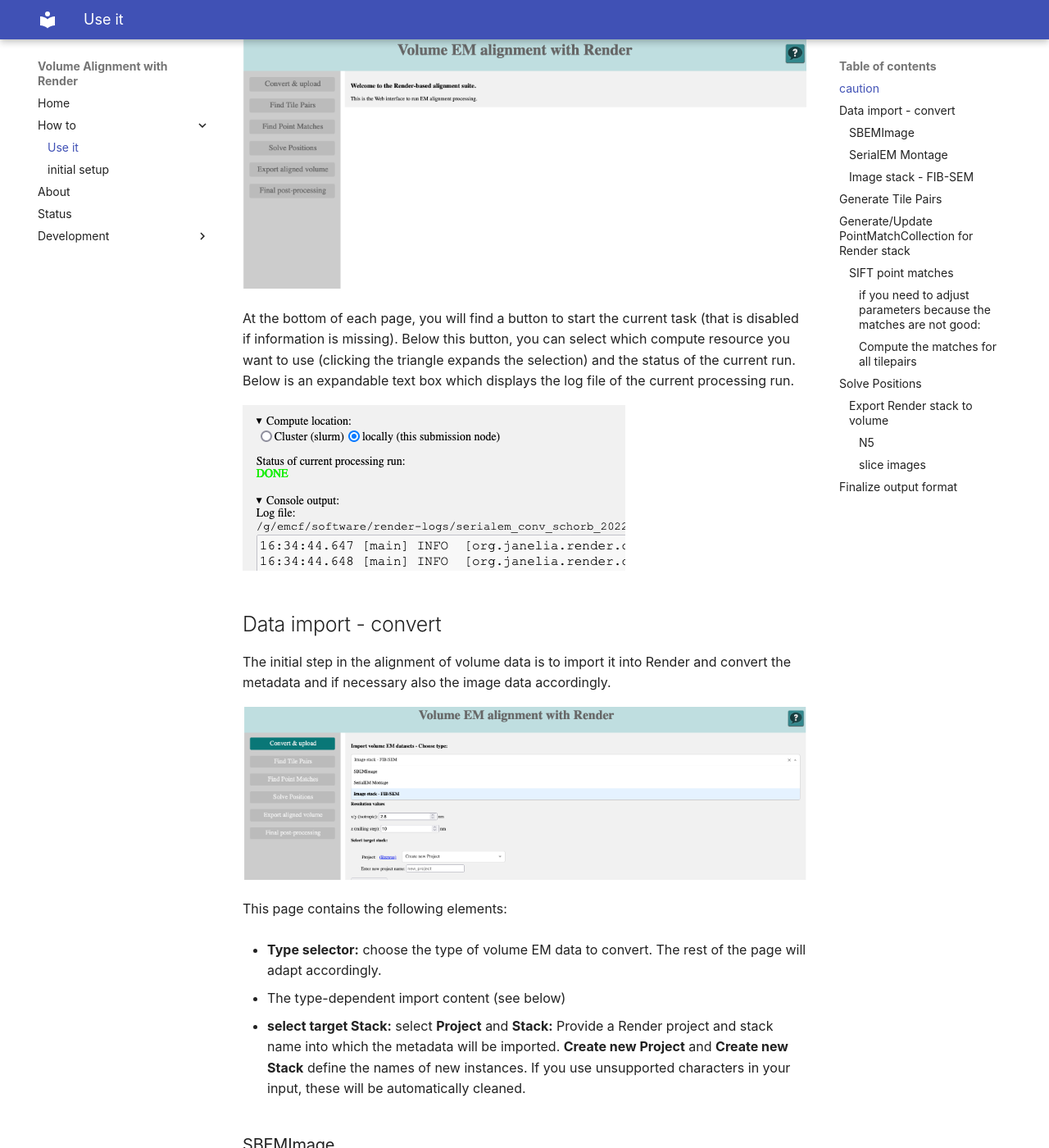
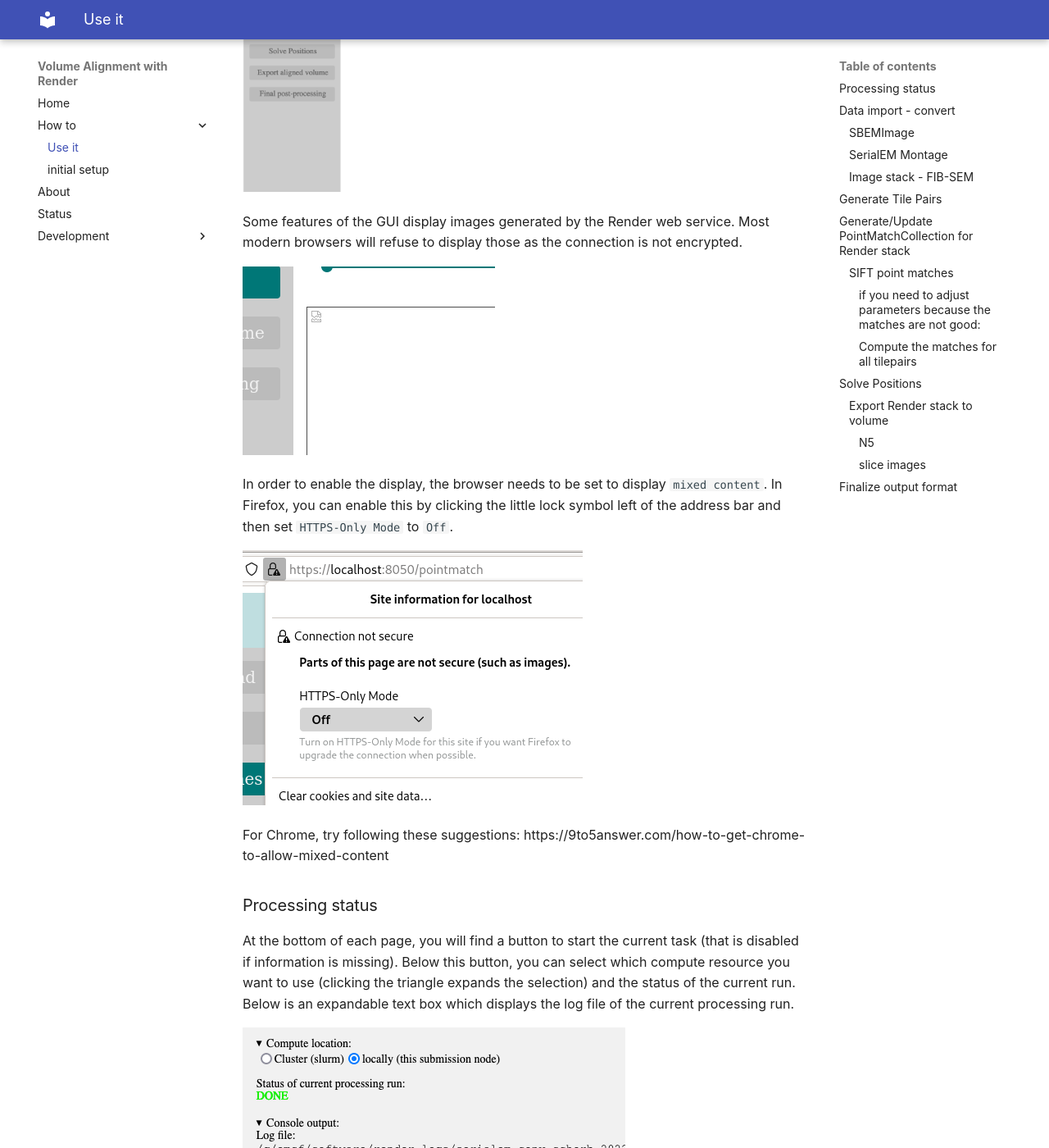
Before and after one commit to martinschorb/volumealign, an MkDocs documentation site: the page built from docs/usage.md, in a window 1280 px wide and 1400 px high, scrolled down 449 px. Shown: the whole window at 82% size. Built offline with MkDocs 1.6.1 and Material for MkDocs 9.7.7, drawn with Linux system fonts in a browser that asks for light colours; some of the changed text lies outside the part shown.

Commit message:
mixed content solution

```diff
--- a/docs/usage.md
+++ b/docs/usage.md
@@ -4,11 +4,21 @@ This document explains the usage of the Web UI to run volume EM alignment workfl
 
 The design of the main window, where you control and run the alignment workflow is inspired by [IMOD's](https://bio3d.colorado.edu/imod/) [`etomo`](https://bio3d.colorado.edu/imod/doc/etomoTutorial.html) main window showing the sequential main steps of the procedure in the menu column on the left and all important parameter settings belonging to the current active steps in the main page.
 
+![startpage](img/webui_start.png "VolumeAlign WebUI startpage")
 
-### caution ###
-    Do not use spaces or hash signs in the directory name
+Some features of the GUI display images generated by the Render web service. Most modern browsers will refuse to display those as the connection is not encrypted.
 
-![startpage](img/webui_start.png "VolumeAlign WebUI startpage")
+![missing_image](img/missing_image.png "Image not displayed.")
+
+
+In order to enable the display,  the browser needs to be set to display `mixed content`.
+In Firefox, you can enable this by clicking the little lock symbol left of the address bar and then set `HTTPS-Only Mode` to `Off`.
+
+![mixed_content](img/mixed_content.png "Image not displayed.")
+
+For Chrome, try following these suggestions: https://9to5answer.com/how-to-get-chrome-to-allow-mixed-content
+
+### Processing status
 
 At the bottom of each page, you will find a button to start the current task (that is disabled if information is missing). Below this button, you can select which compute resource you want to use (clicking the triangle expands the selection) and the status of the current run. Below is an expandable text box which displays the log file of the current processing run.
 
```
Also changed, not shown: docs/img/missing_image.png (added), docs/img/mixed_content.png (added).
